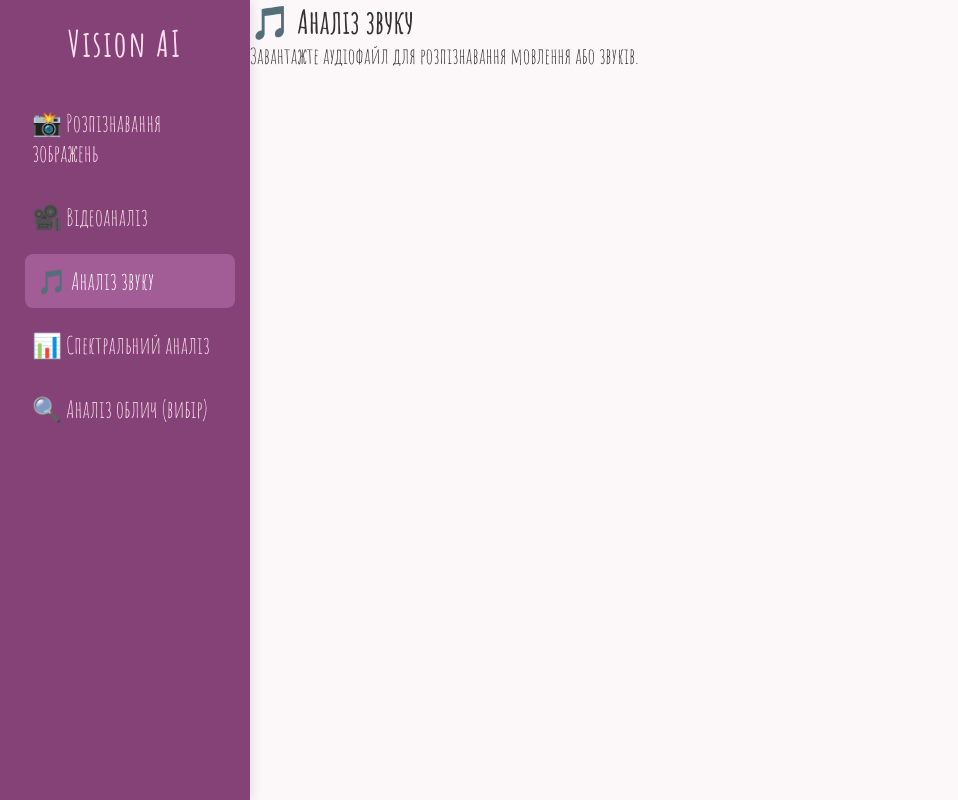
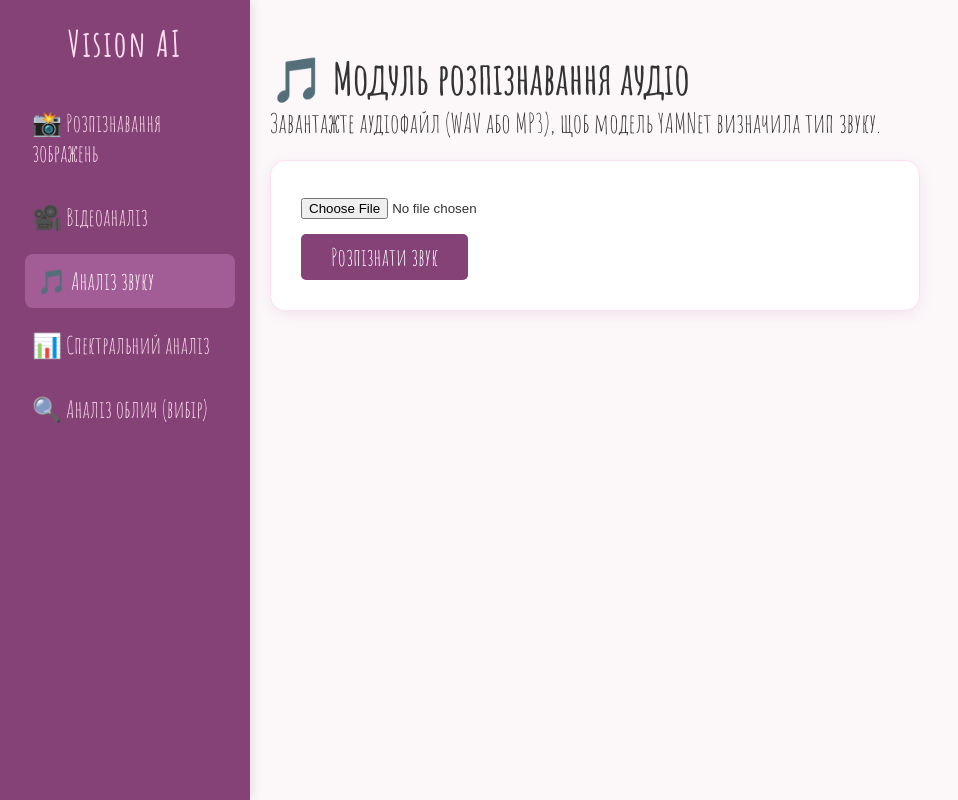
Before and after one commit to levIryna/programuwannia-iic-kpi, a Django app: page /computer_vision/audio/ in a window 1280 px wide. Shown: the whole page, without its empty margins (0-958 px from the left). Run offline with Django 5.2, Linux system fonts and the light colour scheme; some web fonts are replaced.

Commit message:
add audio recognition logic

```diff
--- a/djangotutorial/computer_vision/templates/computer_vision/audio_rec.html
+++ b/djangotutorial/computer_vision/templates/computer_vision/audio_rec.html
@@ -1,5 +1,59 @@
 {% extends "computer_vision/base_dashboard.html" %}
+
 {% block content %}
-    <h2>🎵 Аналіз звуку</h2>
-    <p>Завантажте аудіофайл для розпізнавання мовлення або звуків.</p>
+<div class="recognition-container">
+    <h2 class="section-title">🎵 Модуль розпізнавання аудіо</h2>
+    <p class="sub-title">Завантажте аудіофайл (WAV або MP3), щоб модель YAMNet визначила тип звуку.</p>
+
+    <div class="upload-section">
+        <form id="upload-form" method="post" enctype="multipart/form-data">
+            {% csrf_token %}
+
+            <div class="input-group">
+                <input type="file" name="audio" id="id_audio" accept="audio/*" required>
+            </div>
+
+            <button type="submit" id="submit-btn" class="btn-primary">
+                Розпізнати звук
+            </button>
+        </form>
+    </div>
+
+    <div id="status-area" class="status-area">
+        <div id="loader" class="loader-container" style="display: none;">
+            <div class="spinner"></div>
+            <p>Модель аналізує аудіозапис...</p>
+        </div>
+
+        {% if result %}
+        <div class="result-box animated fadeIn">
+            <h3>Результат аналізу:</h3>
+
+            <div class="audio-preview" style="margin-bottom: 20px;">
+                <audio controls style="width: 100%; max-width: 400px;">
+                    <source src="{{ instance.audio.url }}" type="audio/mpeg">
+                    Ваш браузер не підтримує аудіоелемент.
+                </audio>
+            </div>
+
+            <p class="result-text"><strong>Виявлено:</strong> {{ result }}</p>
+        </div>
+        {% endif %}
+    </div>
+</div>
+
+<script>
+    const form = document.getElementById('upload-form');
+    const loader = document.getElementById('loader');
+    const statusArea = document.querySelector('.result-box');
+
+    form.onsubmit = function() {
+        if (statusArea) {
+            statusArea.style.display = 'none';
+        }
+
+        loader.style.display = 'block';
+        document.getElementById('submit-btn').disabled = true;
+    };
+</script>
 {% endblock %}
--- a/djangotutorial/computer_vision/views.py
+++ b/djangotutorial/computer_vision/views.py
@@ -9,7 +9,13 @@ from keras.applications.mobilenet_v2 import MobileNetV2, preprocess_input, decod
 from keras.utils import load_img, img_to_array
 
 from .forms import ImageUploadForm, VideoUploadForm
-from .models import VideoAnalysis
+from .models import VideoAnalysis, AudioModel
+
+import tensorflow_hub as hub
+import pandas as pd
+from scipy.io import wavfile
+from django.conf import settings
+from pydub import AudioSegment
 
 ssl._create_default_https_context = ssl._create_unverified_context
 
@@ -117,10 +123,59 @@ def video_rec(request):
 
 
 
-# --- РЕШТА ФУНКЦІЙ ---
+# --- РОЗПІЗНАВАННЯ AУДІО ---
+# -------------------------------------------------------------
+MODEL_PATH = os.path.join(settings.BASE_DIR, 'computer_vision', 'models', 'yamnet')
+# 2. Завантажуємо модель ЛОКАЛЬНО з папки (не з інтернету)
+yamnet_model = hub.load(MODEL_PATH)
+
 def audio_rec(request):
-    return render(request, 'computer_vision/audio_rec.html')
+    result = None
+    instance = None
 
+    if request.method == 'POST' and request.FILES.get('audio'):
+        audio_file = request.FILES['audio']
+        instance = AudioModel.objects.create(audio=audio_file)
+
+        try:
+            # 1. Читаємо файл незалежно від формату (MP3, WAV, M4A)
+            audio = AudioSegment.from_file(instance.audio.path)
+
+            # 2. Конвертуємо під вимоги моделі (16kHz, Mono)
+            audio = audio.set_frame_rate(16000).set_channels(1)
+
+            # 3. Перетворюємо в масив чисел (масив амплітуд)
+            samples = np.array(audio.get_array_of_samples())
+
+            # 4. Нормалізація: переводимо цілі числа в float32 (від -1.0 до 1.0)
+            waveform = samples.astype(np.float32) / 32768.0
+
+            # 5. Прогноз нейромережі
+            scores, embeddings, spectrogram = yamnet_model(waveform)
+
+            # 6. Отримуємо назву класу з CSV
+            class_map_path = os.path.join(MODEL_PATH, 'assets', 'yamnet_class_map.csv')
+            class_names = pd.read_csv(class_map_path)['display_name'].tolist()
+
+            top_class = np.argmax(np.mean(scores.numpy(), axis=0))
+            result = class_names[top_class]
+
+            instance.result = result
+            instance.save()
+
+        except Exception as e:
+            result = f"Помилка обробки: {str(e)}"
+
+    return render(request, 'computer_vision/audio_rec.html', {
+        'result': result,
+        'instance': instance
+    })
+# -------------------------------------------------------------
+
+
+
+# --- СПЕКТРАЛЬНИЙ АНАЛІЗ ---
+# -------------------------------------------------------------
 def spectrum_rec(request):
     return render(request, 'computer_vision/spectrum_rec.html')
 
```
Also changed, not shown: djangotutorial/computer_vision/models.py (+24 -0 lines), djangotutorial/computer_vision/migrations/0003_audiomodel.py (added), 1 other file.
